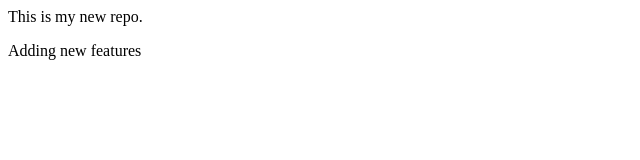
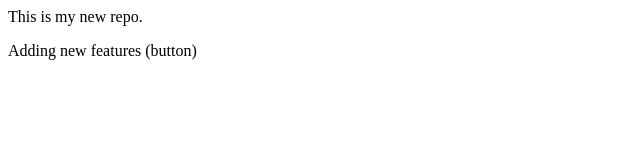
Before and after one commit to ritiks321/localrepo, a plain HTML site: page index.html in a window 1280 px wide. Shown: the full height of the page, 0-640 px from the left. Drawn offline with Linux system fonts and the light colour scheme.

Commit message:
Add button

```diff
--- a/index.html
+++ b/index.html
@@ -1,2 +1,2 @@
 <p>This is my new repo.</p>
-<p>Adding new features</p>
+<p>Adding new features (button) </p>
```
